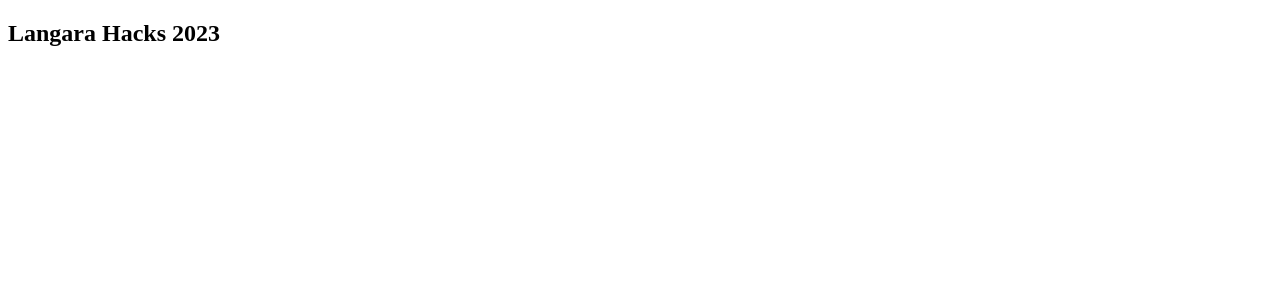
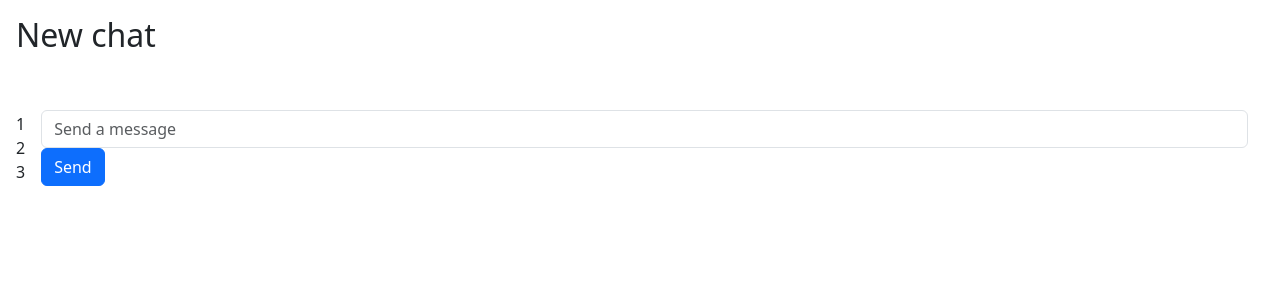
Before and after one commit to lhacks-rsmm/picturechain-frontend, a React (Create React App) app: page / in a window 1280 px wide. Shown: the top 300 px of the page. Built offline with nearby package versions, Linux system fonts and the light colour scheme.

Commit message:
practicing

```diff
--- a/package.json
+++ b/package.json
@@ -6,7 +6,9 @@
     "@testing-library/jest-dom": "^5.17.0",
     "@testing-library/react": "^13.4.0",
     "@testing-library/user-event": "^13.5.0",
+    "bootstrap": "^5.3.2",
     "react": "^18.2.0",
+    "react-bootstrap": "^2.8.0",
     "react-dom": "^18.2.0",
     "react-scripts": "5.0.1",
     "web-vitals": "^2.1.4"
--- a/src/App.css
+++ b/src/App.css
@@ -1,5 +1,29 @@
 .App {
   text-align: center;
+  display: grid;
+  grid-template-columns: auto 1fr;
+  grid-template-rows: auto;
+  grid-template-areas: 'header header' 'navbar content';
+  height: 100vH;
+}
+
+header {
+  grid-area: header;
+  padding: 1rem;
+}
+
+.main-content {
+  grid-area: navbar;
+  display: grid;
+  grid-template-columns: auto 1fr;
+  grid-template-rows: auto;
+  grid-template-areas: 'navbar content';
+  padding: 1rem;
+}
+
+.content {
+  grid-area: content;
+  padding: 1rem;
 }
 
 .App-logo {
--- a/src/App.js
+++ b/src/App.js
@@ -1,8 +1,87 @@
 import './App.css';
+import { useState, useEffect } from 'react';
+import 'bootstrap/dist/css/bootstrap.min.css';
+import { Form, FormControl, Button, FormGroup, Navbar, Nav, NavItem} from 'react-bootstrap';
+
 
 function App() {
+  const [message, setMessage] = useState("");
+  const [inputValue, setInputValue] = useState("");
+
+  async function sendMessage(m) {
+    const response = await fetch(
+          "https://api.openai.com/v1/chat/completions",
+          {
+            method: "POST",
+            headers: {
+              "Content-Type": "application/json",
+              "Authorization": "Bearer " + "" //"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"
+            },
+            body: JSON.stringify({
+              "model" : "gpt-3.5-turbo",
+              "messages": [{
+                "role" : "user",
+                "content" : m
+              }]
+            })
+          }
+    )
+
+    console.log(response);
+
+    return response.json();
+  }
+
+  async function handleSubmit(e) {
+    e.preventDefault();
+
+    try {
+      const response = await sendMessage(inputValue);
+      const apiMessage = response.choices[0].message.content;
+      setMessage(`${message}\n${inputValue}\n${apiMessage}`);
+    } catch (error) {
+      setMessage(`${message}\n${inputValue}\n${error}`);
+    }
+
+    setInputValue("");
+  }
+
+  function handleInputChange(e) {
+    setInputValue(e.target.value);
+  }
+
   return (
-    <h2>Langara Hacks 2023</h2>
+    <div>
+      <header>
+      <h2>New chat</h2>
+      </header>
+      <main className='main-content'>
+      <Navbar>
+        <Nav className='flex-column'>
+          <NavItem>
+            1
+          </NavItem>
+          <NavItem>
+            2
+          </NavItem>
+          <NavItem>
+            3
+          </NavItem>
+        </Nav>
+      </Navbar>
+      <div className='content'>
+      <div style={{ whiteSpace: 'pre-line' }}>
+        {message}
+      </div>
+      <Form onSubmit={handleSubmit}>
+        <FormGroup>
+          <Form.Control type="text" placeholder="Send a message" value={inputValue} onChange={handleInputChange} />
+        </FormGroup>
+        <Button type="submit">Send</Button>
+      </Form>
+      </div>
+    </main>
+    </div>
   );
 }
 
```
Also changed, not shown: src/components/VerticalNavbar.js (added), 1 other file (tests, documents, lock files or other folders).
